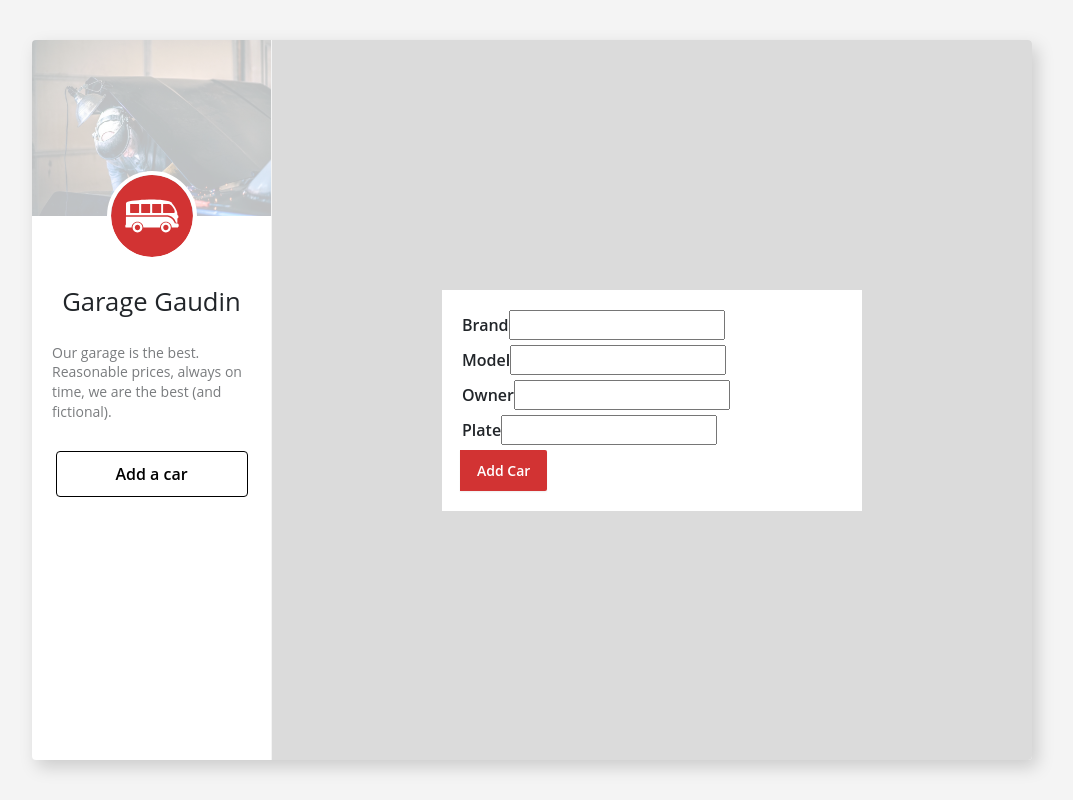
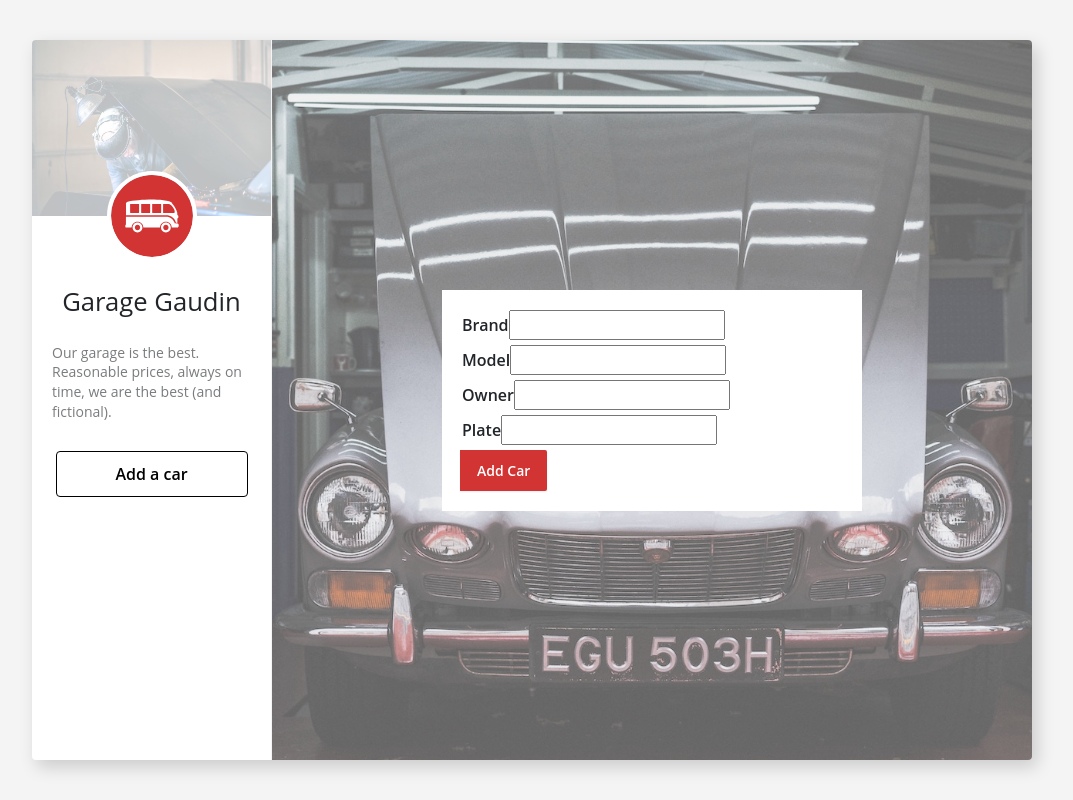
Before and after one commit to nskibiak/react-garage-redux, a React (Create React App) app: page / in a window 1280 px wide. Shown: the whole page, without its empty margins (108-1181 px from the left). Built offline with nearby package versions, Linux system fonts and the light colour scheme.

Commit message:
adjusted css for form background image fit to cover

```diff
--- a/src/app.jsx
+++ b/src/app.jsx
@@ -3,13 +3,13 @@ import 'bootstrap/dist/css/bootstrap.css';
 import './assets/stylesheets/application.scss';
 import Sidebar from './components/sidebar';
 import ListContainer from './containers/list_container';
-import CarForm from './containers/car_form';
+import CarPage from './containers/car_form';
 
 function App() {
   return(
     <div className="view-container">
       <Sidebar />
-      <CarForm />
+      <CarPage />
     </div>
   );
 }
--- a/src/assets/stylesheets/application.scss
+++ b/src/assets/stylesheets/application.scss
@@ -218,6 +218,7 @@ ul {
   bottom: 0;
   left: 0;
   background-color: #fff;
+  object-fit: cover;
   opacity: 0.6;
   z-index: 1;
 }
--- a/src/containers/car_form.jsx
+++ b/src/containers/car_form.jsx
@@ -10,7 +10,14 @@ class CarPage extends Component {
       console.log(values)
     }
     render() {
-      return <CarForm onSubmit={this.submit} />
+      return(
+        <Fragment>
+          <div className="form-container">
+            <img className="overlay" src={formImage} alt="" />
+              <CarForm onSubmit={this.submit} />
+          </div>
+        </Fragment>
+      );
     }
 }
 
@@ -18,7 +25,6 @@ let CarForm = props => {
   const { handleSubmit } = props
 
   return (
-      <div className="form-container">
     <form onSubmit={handleSubmit}>
       <div>
         <label htmlFor="brand">Brand</label>
@@ -38,7 +44,6 @@ let CarForm = props => {
       </div>
       <button type="submit">Add Car</button>
     </form>
-      </div>
   )
 }
 
```
Lines whose indentation alone changed are shown as unchanged.
